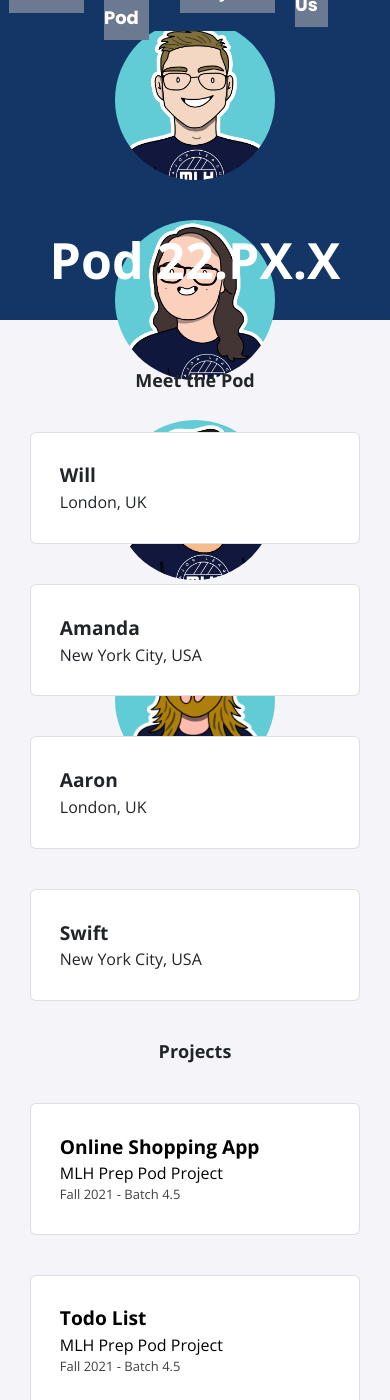
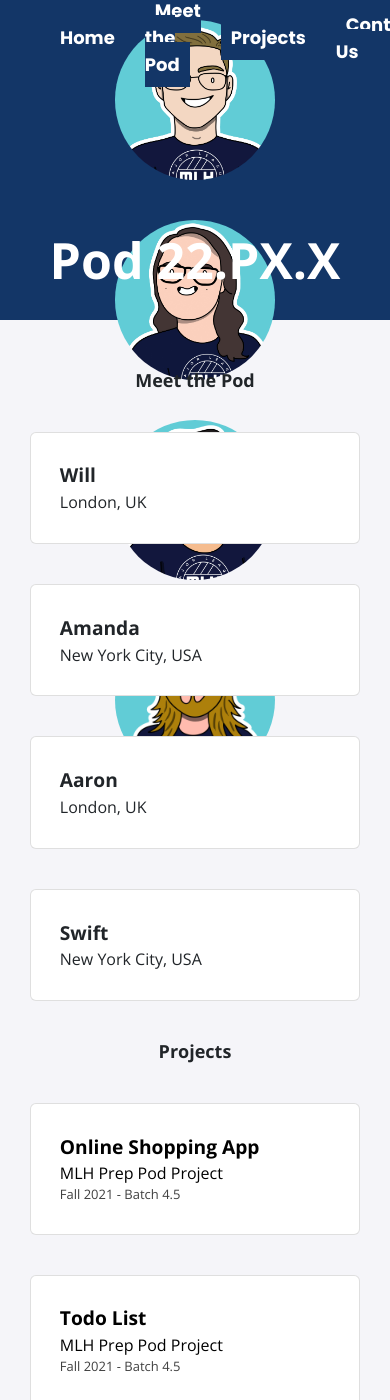
Before and after one commit to MLH-Fellowship/prep-portfolio-23.MAR.PREP.2, a Jekyll site: the page built from index.html, in a window 390 px wide and 1400 px high. Built offline with Jekyll 4.4.1, drawn with Linux system fonts in a browser that asks for light colours; nearby versions of some CDN libraries.

Commit message:
fix the responsiveness and the colors of the navbar

```diff
--- a/_sass/navbar.scss
+++ b/_sass/navbar.scss
@@ -44,11 +44,47 @@
         font-weight: bold;
         font-size: 18px;
         padding: 10px;
-        background-color: #6c7a91;
+        background-color: #133667;
 
         &:hover {
-          background-color: #fff;
-          color: #133667;
+          background-color: #4d535d;
+          color: #ff9502;
+        }
+      }
+    }
+    @media only screen and (max-width: 600px) {
+      position: fixed;
+      top: 0;
+      height: 60px;
+      padding-top: 15px;
+
+      .nav-logo {
+        height: 30px;
+        margin: 0;
+      }
+
+      .nav-links {
+        position: fixed;
+        top: 60px;
+        left: 0;
+        width: 100%;
+        height: calc(100vh - 60px);
+        display: none;
+        flex-direction: column;
+        justify-content: space-around;
+        background-color: #133667;
+
+        &.active {
+          display: flex;
+        }
+
+        li {
+          margin: 10px 0;
+
+          a {
+            font-size: 24px;
+            padding: 5px;
+          }
         }
       }
     }
```
